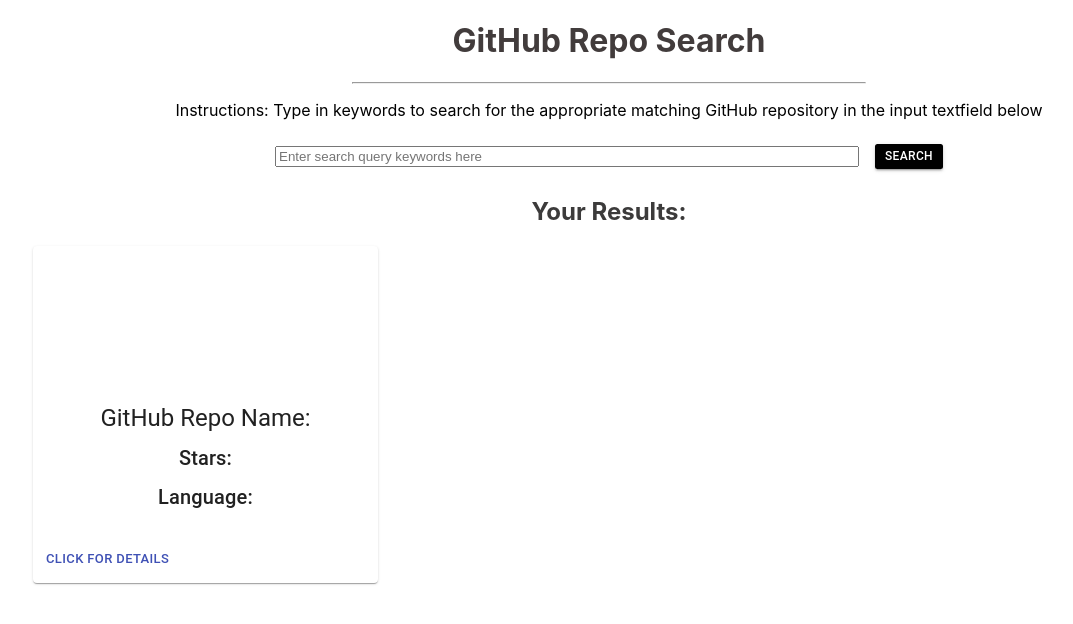
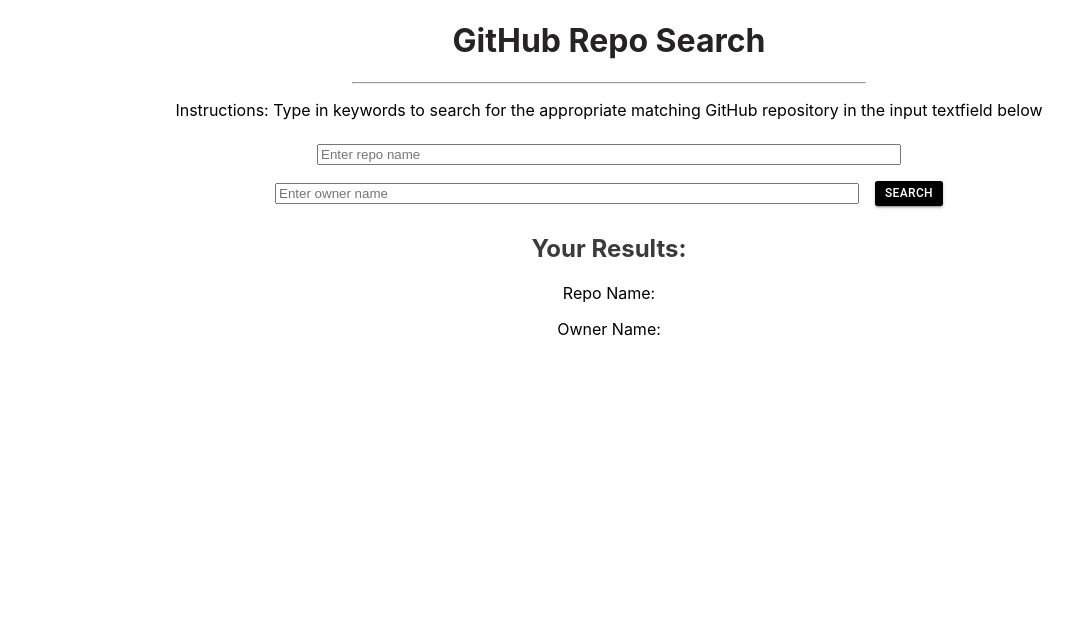
Before and after one commit to yyerthao/github-search, a React (Create React App) app: page / in a window 1280 px wide. Shown: the top 624 px of the page, without its empty margins (31-1104 px from the left). Built offline with nearby package versions, Linux system fonts and the light colour scheme; no server answers.

Commit message:
Added second input box, clorrected search query parameter

```diff
--- a/src/components/App/App.css
+++ b/src/components/App/App.css
@@ -4,7 +4,7 @@
 
 
 .App-header {
-  color: rgb(66, 60, 60);
+  color: rgb(37, 35, 35);
   width: 100%;
   display: flex;
   justify-content: center;
--- a/src/components/SearchQuery/SearchQuery.js
+++ b/src/components/SearchQuery/SearchQuery.js
@@ -1,13 +1,7 @@
-import React, {useState, useEffect} from 'react';
+import React, {useState} from 'react';
 import Results from '../Results/Results';
 import { makeStyles } from '@material-ui/core/styles';
 import Button from '@material-ui/core/Button';
-import Card from '@material-ui/core/Card';
-import CardActionArea from '@material-ui/core/CardActionArea';
-import CardActions from '@material-ui/core/CardActions';
-import CardContent from '@material-ui/core/CardContent';
-import CardMedia from '@material-ui/core/CardMedia';
-import Typography from '@material-ui/core/Typography';
 
 const useStyles = makeStyles((theme) => ({
     root: {
@@ -22,71 +16,68 @@
         height: 140,
     },
     card: {
-        maxWidth: 345
+        maxWidth: 345,
+        justify: "center"
     }
 }));
 
+// start of our react function component called SearchQuery
+
 function SearchQuery(){
 
+// classes declared with useStyles() for material-ui
 const classes = useStyles();
 
-// List of variables
-const [input, setInput] = useState('');
-const [name, setName] = useState('');
-const [avatar, setAvatar] = useState('');
-const [starred, setStarred] = useState('');
-const [language, setLanguage] = useState('');
+
+// List of variables to use in this function component
+const [org, setOrg] = useState('');
+const [owner, setOwner] = useState('');
+
+// const [avatar, setAvatar] = useState('');
+// const [starred, setStarred] = useState('');
+// const [language, setLanguage] = useState('');
 
 
-// similar to componentDidMount
-useEffect(() => {
-    // fetching the rest api for GitHub api/repositories
-    fetch('https://api.github.com/repositories')
+// useEffect(() => {
+// fetch(
+//     `https://api.github.com/search`,
+//     {
+//     method: "GET",
+//     headers: new Headers({
+//         Accept: "application/vnd.github.v3+json"
+//     })
+//     }
+// )
+//     .then(res => res.json()) // will return a promise, calling it res and converting it to json
+//     .then(data => ( // another .then, to get the data back and console.logging the data.
+//         // console.log(data)
+//         setData(data)
+//     ));
+// }, []);
+
+
+const handleSubmit = (event) => {
+    event.preventDefault();
+    console.log('Org:', org, 'User:', owner)
+    fetch(
+        `https://api.github.com/repos/${owner}/${org}`, {
+            method: "GET",
+            headers: new Headers({
+                Accept: "application/vnd.github.v3+json"
+            })
+        }
+    )
     .then(res => res.json()) // will return a promise, calling it res and converting it to json
     .then(data => ( // another .then, to get the data back and console.logging the data.
-        // console.log(data)
-        setData(data)
+        console.log(data)
     ));
-}, []);
-
-// creating a function called setData to set the state in our app
-const setData = ({
-    full_name,
-    avatar_url,
-    starred_url,
-    language_url
-}) => { // grabbing specific properties from the api repositories
-    setName(full_name)
-    setAvatar(avatar_url)
-    setStarred(starred_url)
-    setLanguage(language_url)
 }
 
 
-
-// this function handles the search
-const handleSubmit = (event) => {
-    event.preventDefault();
-    console.log(`User name:`, input); // console logging to ensure user input action is working
-    setName(''); // This resets our string back to empty
-    // TO DO: dispatch user search query keyword in here
-    fetch(`https://api.github.com/repositories${setInput}`)
-    .then(res => res.json())
-    .then(data => {
-        setData(data)
-    });
-};
-
-const handleChange = (event) => {
-    event.preventDefault();
-    setInput(event.target.value);
-}
-
-const viewSearchDetails = () => {
-    console.log('Heading to Results Page');
-    // push to new page
-}
-
+// const handleChange = (event) => {
+//     event.preventDefault();
+//     setOrg(event.target.value);
+// }
 
 
  return(
@@ -96,13 +87,19 @@
         </p>
         <form
             onSubmit={handleSubmit}
-        onChange={handleChange}
             className={classes.root}>
             <input
                 type="text"
-            onChange={(event) => setInput(event.target.value)}
-            value={input}
-            placeholder="Enter search query keywords here"
+                onChange={(event) => setOrg(event.target.value)}
+                value={org}
+                placeholder="Enter repo name"
+                className="one-rem-margin input-field">
+            </input>
+            <input
+                type="text"
+                onChange={(event) => setOwner(event.target.value)}
+                value={owner}
+                placeholder="Enter owner name"
                 className="one-rem-margin input-field">
             </input>
             <Button
@@ -120,31 +117,10 @@
             </Button>
             <Results/>
         </form>
-        <Card className={classes.card}>
-            <CardActionArea>
-                <CardMedia
-                    className={classes.media}
-                    image={avatar}
-                    title="GitHub repo photo"
-                />
-                <CardContent>
-                    <Typography gutterBottom variant="h5" component="h2">
-                        GitHub Repo Name: {name}
-                    </Typography>
-                    <Typography gutterBottom variant="h6" component="h2">
-                        Stars: {starred}
-                    </Typography>
-                    <Typography gutterBottom variant="h6" component="h2">
-                        Language: {language}
-                    </Typography>
-                </CardContent>
-            </CardActionArea>
-            <CardActions>
-                <Button onClick={viewSearchDetails} size="small" color="primary">
-                Click for Details
-                </Button>
-            </CardActions>
-        </Card>
+        <section>
+            <p>Repo Name: {org}</p>
+            <p>Owner Name: {owner}</p>
+        </section>
      </div>
  )
 }
```
Also changed, not shown: 2 other files (tests, documents, lock files or other folders). Lines whose indentation alone changed are shown as unchanged.
